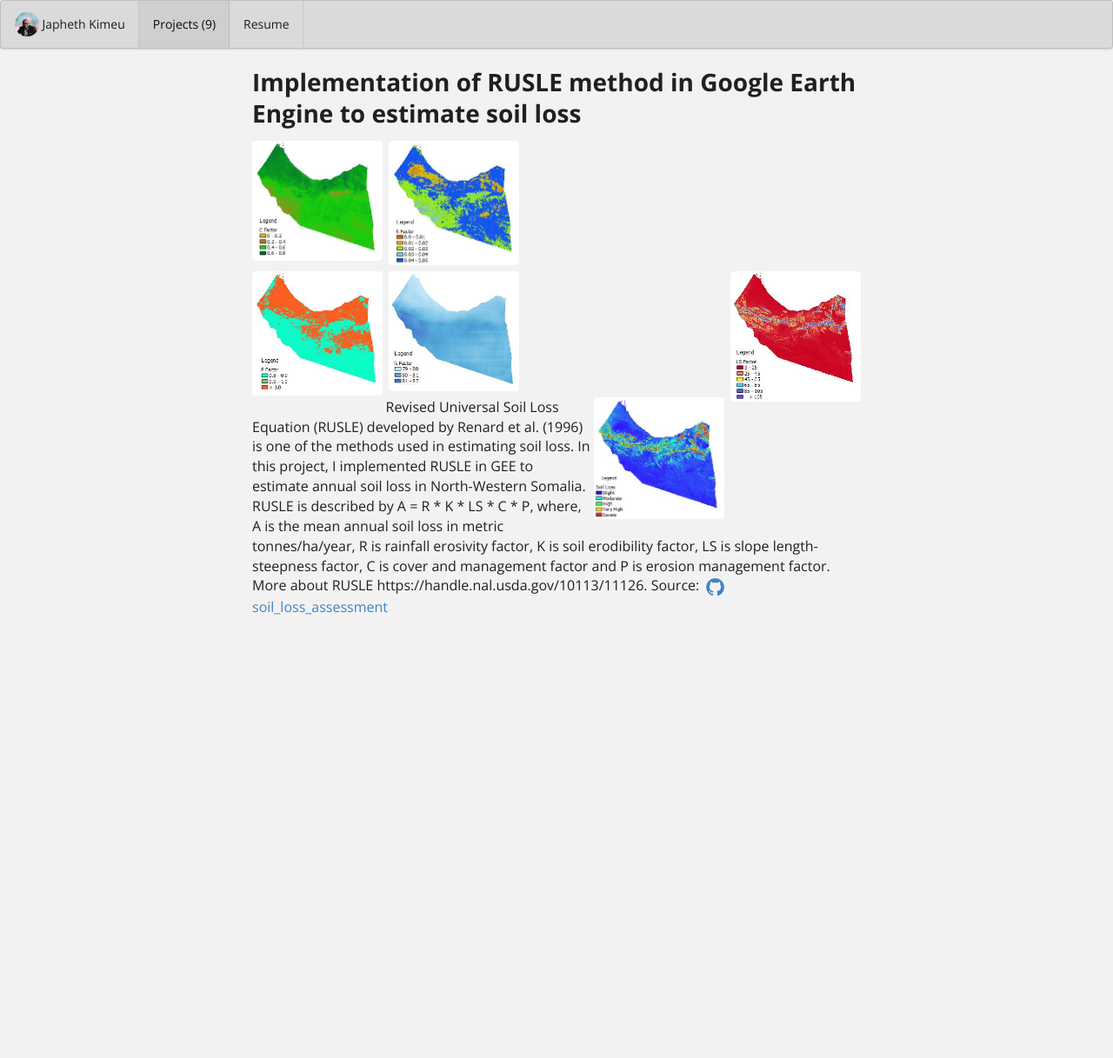
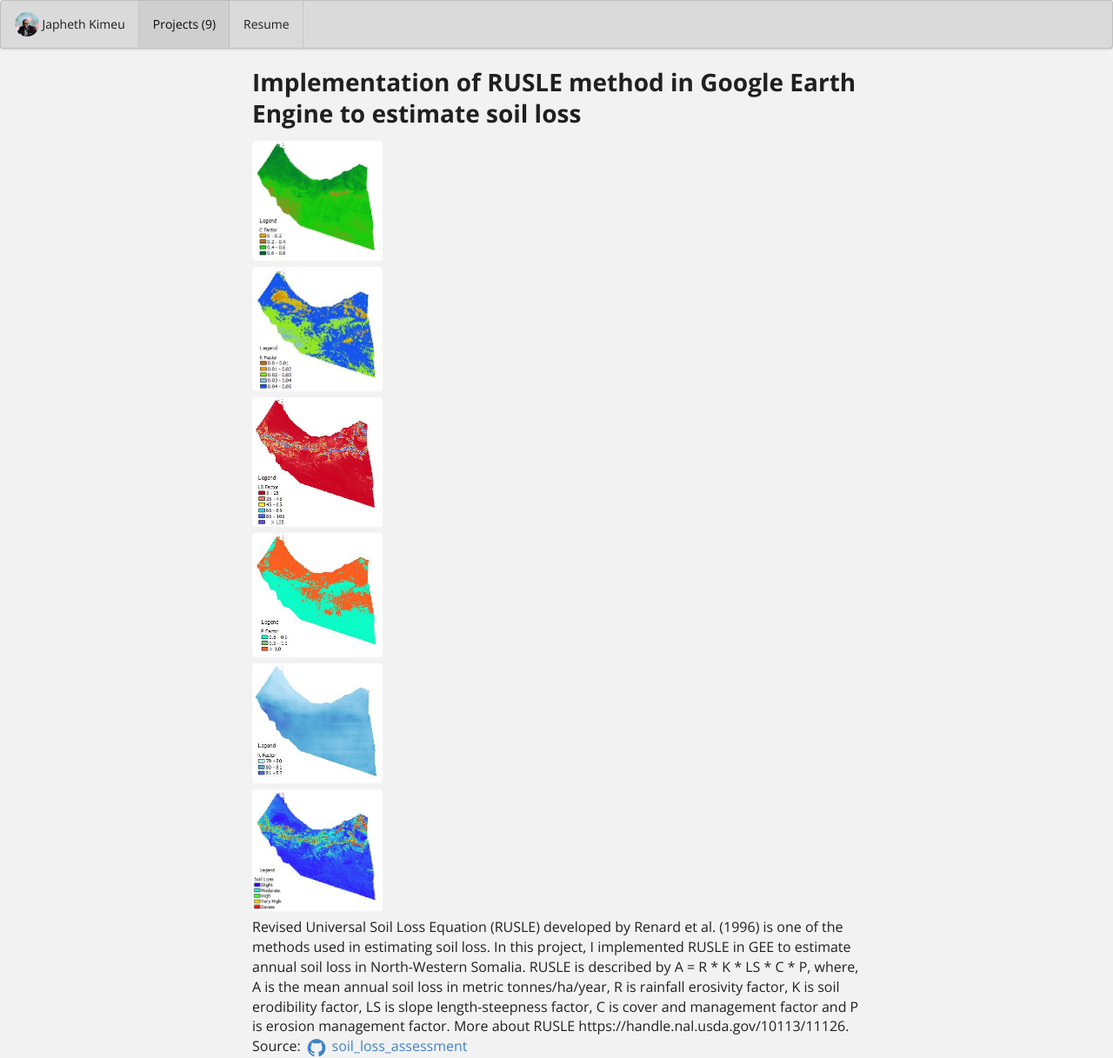
Before and after one commit to japhethkimeu/japhethkimeu.github.io, a Jekyll site: the page built from projects/project-3.md, in a window 1280 px wide. Shown: the whole page at 87% size. Built offline with Jekyll 4.4.1, drawn with Linux system fonts in a browser that asks for light colours; before the commit the page ends 900 px from its top, so only the background shows below that.

Commit message:
Update project-3.md

```diff
--- a/projects/project-3.md
+++ b/projects/project-3.md
@@ -14,22 +14,22 @@
 summary: Estimating soil loss using RUSLE in Google Earth Engine.
 ---
 <div class="ui small rounded images">
-  <img align="left" class="ui image" src="../images/C.JPG">
+  <img class="ui image" src="../images/C.JPG">
  </div>
 <div class="ui small rounded images">
-  <img align="middle" class="ui image" src="../images/K.JPG">
+  <img class="ui image" src="../images/K.JPG">
  </div>
 <div class="ui small rounded images">
-  <img align="right" class="ui image" src="../images/LS.JPG">
+  <img class="ui image" src="../images/LS.JPG">
  </div>
 <div class="ui small rounded images">
-  <img align="left" class="ui image" src="../images/P.JPG">
+  <img class="ui image" src="../images/P.JPG">
  </div>
 <div class="ui small rounded images">
-  <img align="middle" class="ui image" src="../images/R.JPG">
+  <img class="ui image" src="../images/R.JPG">
  </div>
 <div class="ui small rounded images">
-  <img align="right" class="ui image" src="../images/annual_soil_loss.JPG">
+  <img class="ui image" src="../images/annual_soil_loss.JPG">
  </div>
 
 
```
